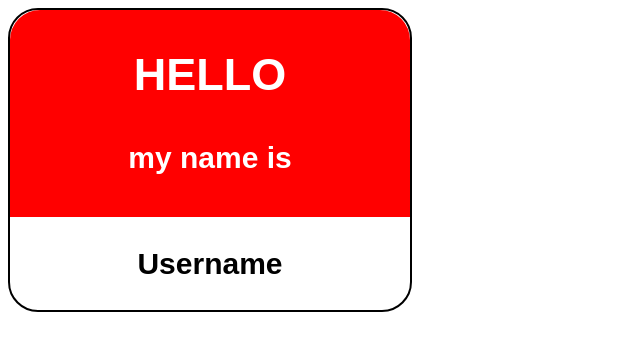
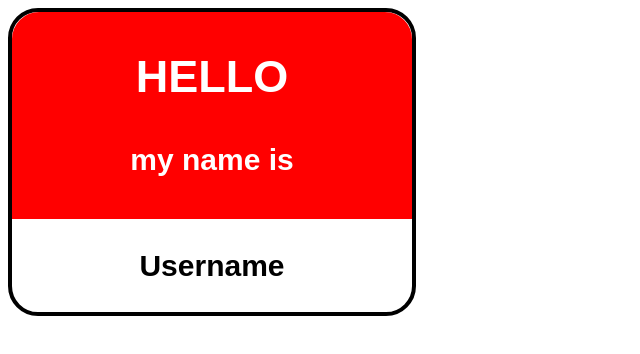
Before and after one commit to BrianMcPhillips/Name-Tag-Exercise, a plain HTML site: page index.html in a window 1280 px wide. Shown: the whole page, without its empty margins (0-640 px from the left). Drawn offline with Linux system fonts and the light colour scheme.

Commit message:
slightly different

```diff
--- a/style.css
+++ b/style.css
@@ -1,14 +1,14 @@
 .tag {
     border-radius: 30px;
-    border: 2px solid black;
+    border: 4px solid black;
     width: 400px;
     height: 300px;
 }
 
 header{
     background: red;
-    border-top-right-radius: 30px;
-    border-top-left-radius: 30px;
+    border-top-right-radius: 27px;
+    border-top-left-radius: 27px;
     padding: 2px;
 
 }
@@ -27,9 +27,3 @@ header{
     text-align: center;
     font-size: 30px;
 }
-
-.dottedline {
-    border-top: 3px solid black;
-    margin-top: 50px;
-    background: red;
-}
```
